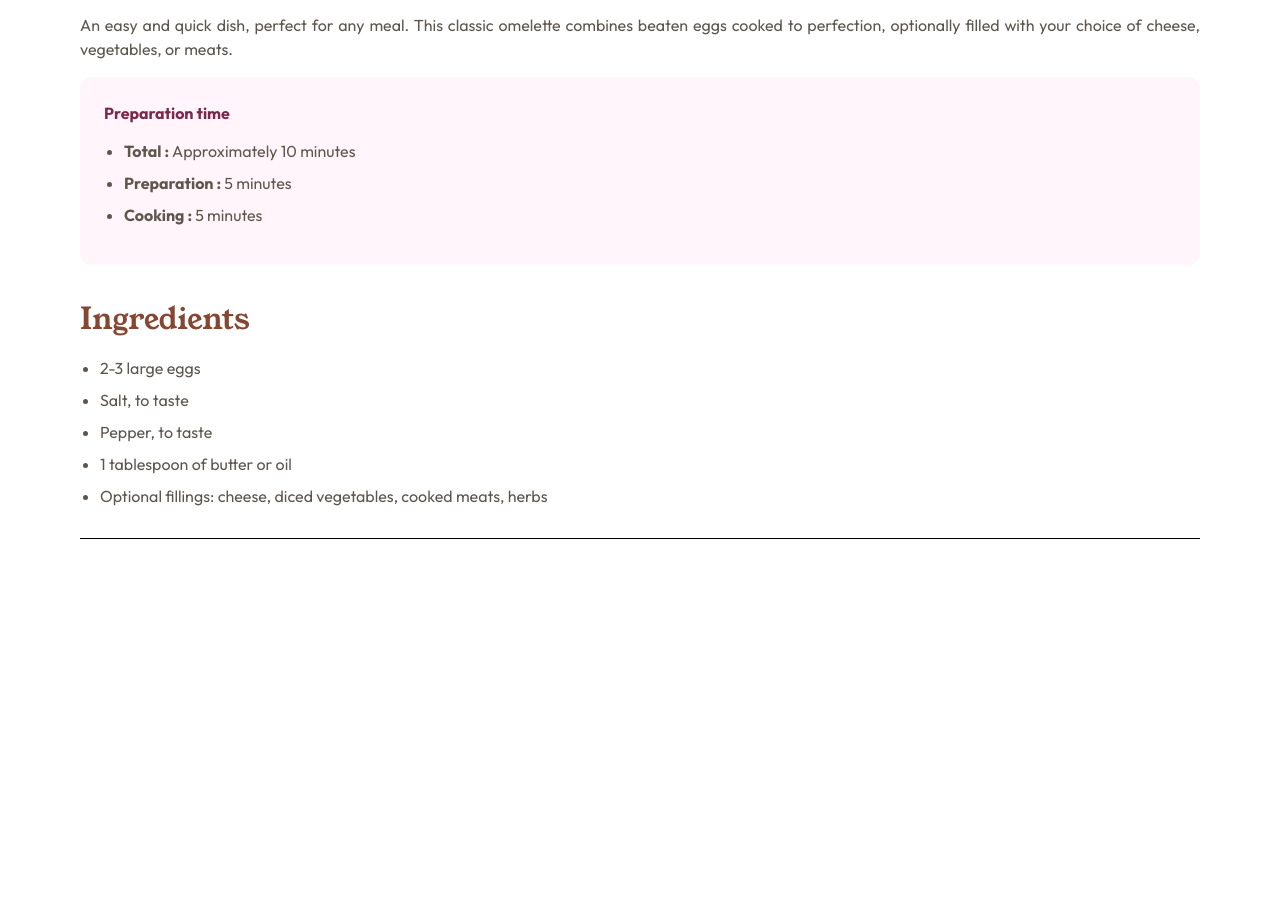
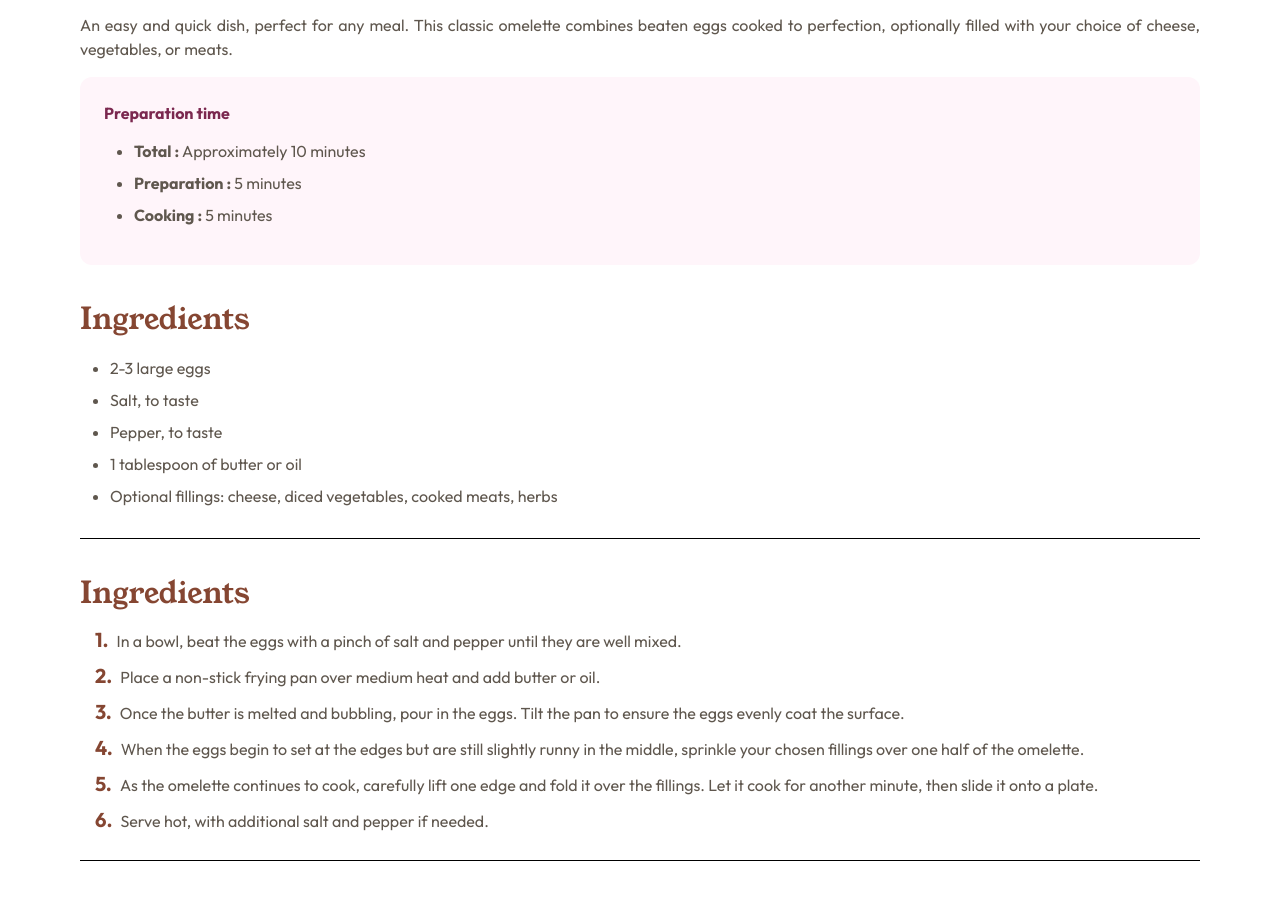
Before and after one commit to bakryelzzubair/recipe-page-main, a React (Vite) app: page / in a window 1280 px wide. Shown: the part 580-1477 px from the top of the page. Before the commit the page ends 1155 px from the top, so only its background shows below. Built offline with nearby package versions, Linux system fonts and the light colour scheme.

Commit message:
finshed ingredints

```diff
--- a/src/App.jsx
+++ b/src/App.jsx
@@ -34,7 +34,16 @@ function App() {
         </ul>
       </div>
       {/* instructions */}
-      <div></div>
+      <div className="my-4 border-b-[0.1px] py-4">
+        <h2>Ingredients</h2>
+        <ol className=" space-y-2" style={{marginLeft: "15px"}}>
+          {instructions.map((item) => (
+            <li key={item.id} style={{lineHeight: 1.5}}>
+              <span className="mr-2 text-primary-Brown-800 font-outfit-700 text-xl">{`${item.id}.`}</span>{item.desc}
+            </li>
+          ))}
+        </ol>
+      </div>
     </div>
   );
 }
--- a/src/index.css
+++ b/src/index.css
@@ -36,7 +36,7 @@
 }
 
 @layer base {
-p,ul {
+p,ul,ol {
   font-size: var(--font-size);
   color: var(--color-primary-Stone-600);
   font-family: var(--font-outfit-400);
@@ -50,8 +50,12 @@ h2 {
   font-size: 30px;
 }
 }
-ul {
+ul,ol {
   list-style: disc;
-  margin: 10px 10px 10px 20px;
+  margin: 10px 10px 10px 30px;
   line-height: 2;
+  text-align: justify;
 }
+ol {
+  list-style: none;
+}
```
